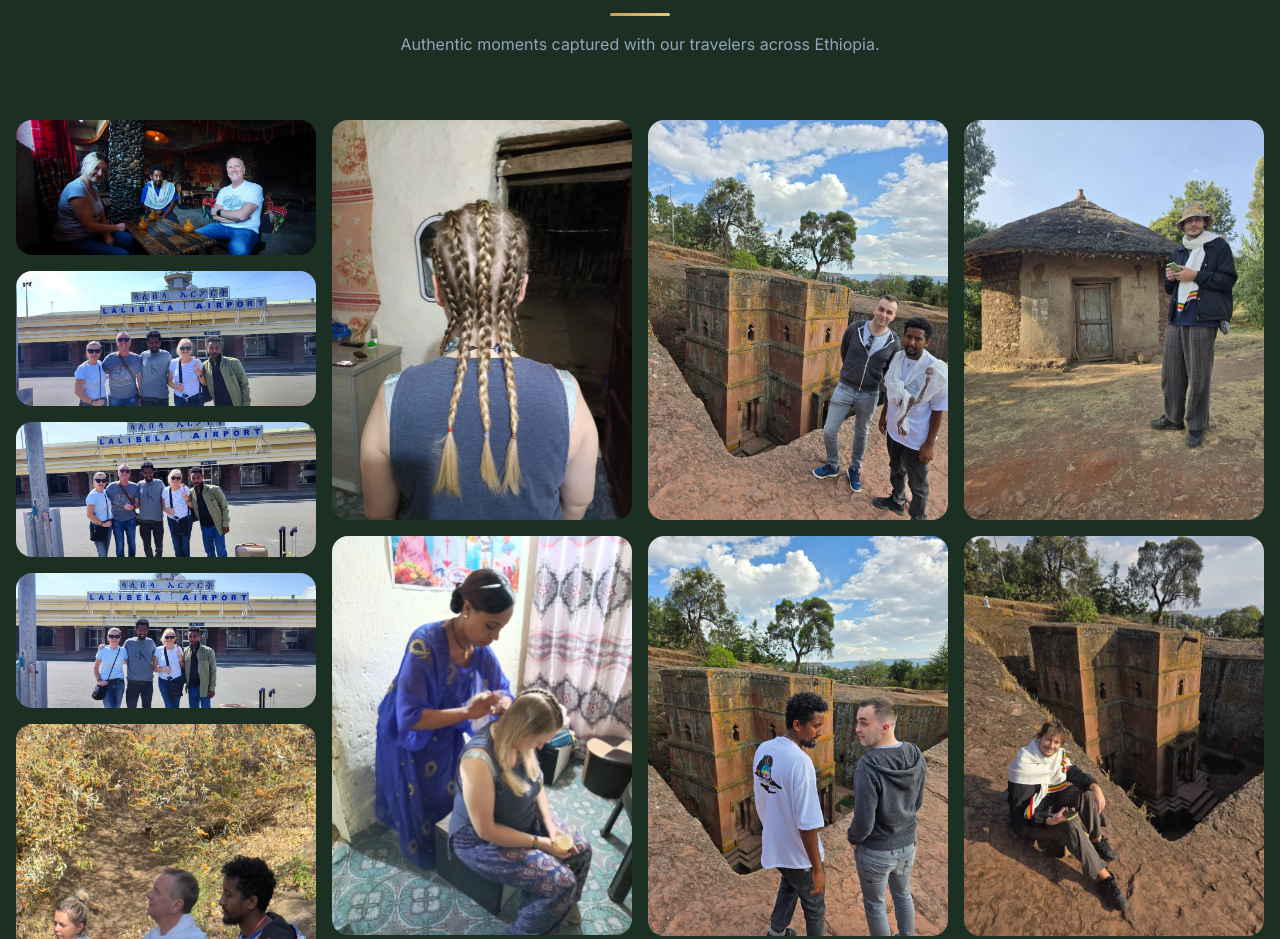
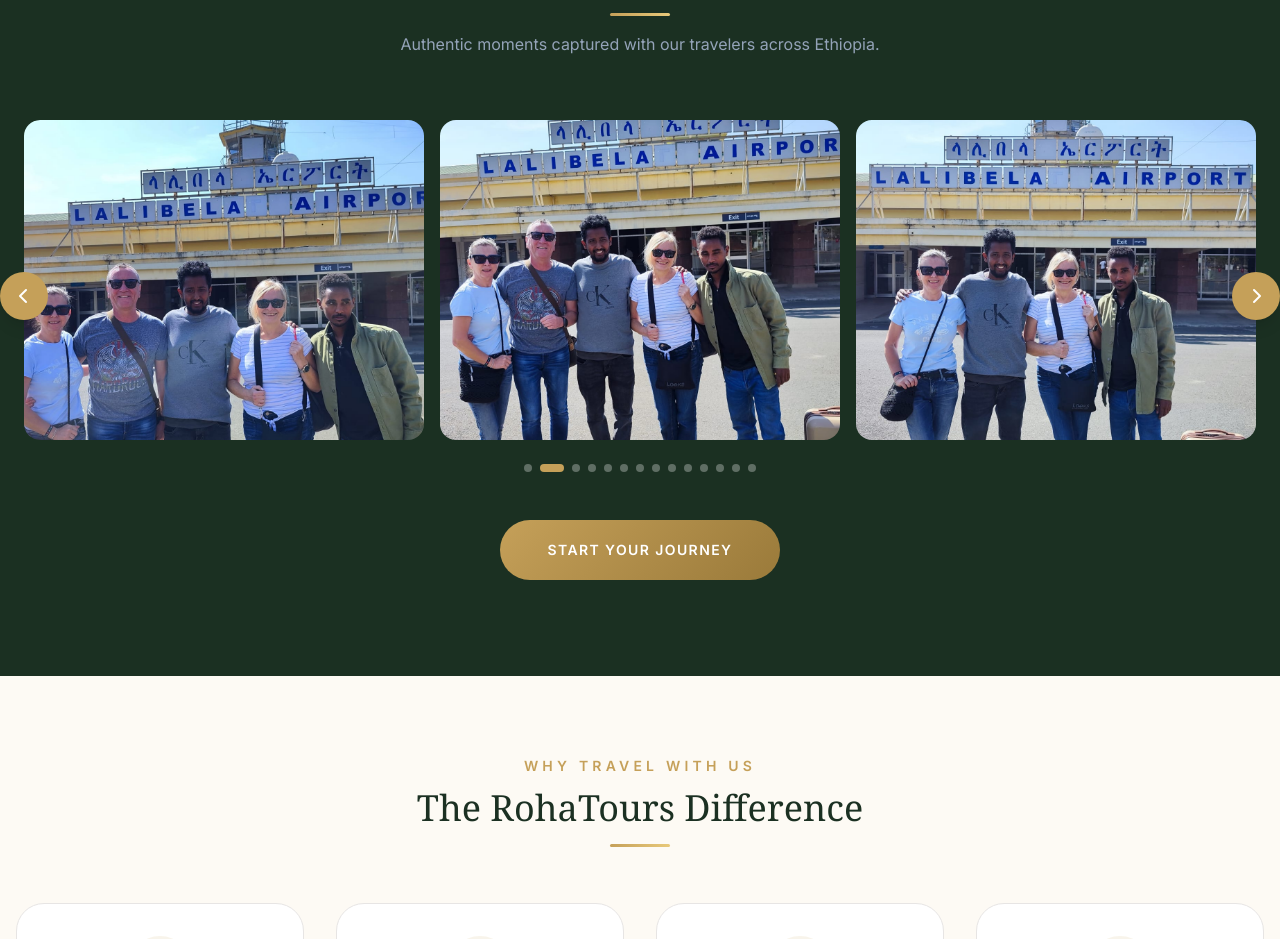
Before and after one commit to kalebmisaw58-lgtm/rohatours, a website: page index.html in a window 1280 px wide. Shown: the part 1971-2910 px from the top of the page. Drawn offline with nearby package versions, Linux system fonts and the light colour scheme; a web font is replaced by a local one.

Commit message:
Replace masonry grid with auto-advancing slideshow with manual controls and touch support

```diff
--- a/index.html
+++ b/index.html
@@ -591,60 +591,80 @@
                     <p class="text-slate-400 mt-4 max-w-xl mx-auto">Authentic moments captured with our travelers across Ethiopia.</p>
                 </div>
 
-                <!-- Masonry-style photo grid -->
-                <div id="traveler-grid" class="columns-2 md:columns-3 lg:columns-4 gap-4 space-y-4">
-                    <div class="gallery-item rounded-2xl overflow-hidden break-inside-avoid">
-                        <img src="/Public/IMG-20241225-WA0003.jpg" loading="lazy" class="w-full object-cover hover:scale-105 transition duration-700" alt="Travelers exploring Ethiopia with RohaTours, Christmas 2024">
-                    </div>
-                    <div class="gallery-item rounded-2xl overflow-hidden break-inside-avoid">
-                        <img src="/Public/IMG-20241225-WA0008.jpg" loading="lazy" class="w-full object-cover hover:scale-105 transition duration-700" alt="RohaTours group at an Ethiopian landmark, December 2024">
-                    </div>
-                    <div class="gallery-item rounded-2xl overflow-hidden break-inside-avoid">
-                        <img src="/Public/IMG-20241225-WA0010.jpg" loading="lazy" class="w-full object-cover hover:scale-105 transition duration-700" alt="Private tour experience in Ethiopia, December 2024">
-                    </div>
-                    <div class="gallery-item rounded-2xl overflow-hidden break-inside-avoid">
-                        <img src="/Public/IMG-20241225-WA0011.jpg" loading="lazy" class="w-full object-cover hover:scale-105 transition duration-700" alt="Travelers on a RohaTours expedition, December 2024">
-                    </div>
-                    <div class="gallery-item rounded-2xl overflow-hidden break-inside-avoid">
-                        <img src="/Public/IMG-20250103-WA0001.jpg" loading="lazy" class="w-full object-cover hover:scale-105 transition duration-700" alt="RohaTours cultural experience, January 2025">
-                    </div>
-                    <div class="gallery-item rounded-2xl overflow-hidden break-inside-avoid">
-                        <img src="/Public/IMG-20250127-WA0009.jpg" loading="lazy" class="w-full object-cover hover:scale-105 transition duration-700" alt="Travelers discovering Ethiopia with RohaTours, January 2025">
-                    </div>
-                    <div class="gallery-item rounded-2xl overflow-hidden break-inside-avoid">
-                        <img src="/Public/IMG-20250127-WA0011.jpg" loading="lazy" class="w-full object-cover hover:scale-105 transition duration-700" alt="Private expedition in Ethiopia, January 2025">
-                    </div>
-                    <div class="gallery-item rounded-2xl overflow-hidden break-inside-avoid">
-                        <img src="/Public/IMG-20250127-WA0012.jpg" loading="lazy" class="w-full object-cover hover:scale-105 transition duration-700" alt="RohaTours guided tour moment, January 2025">
-                    </div>
-                    <div class="gallery-item rounded-2xl overflow-hidden break-inside-avoid">
-                        <img src="/Public/IMG-20250214-WA0002.jpg" loading="lazy" class="w-full object-cover hover:scale-105 transition duration-700" alt="Travelers at an Ethiopian heritage site, February 2025">
-                    </div>
-                    <div class="gallery-item rounded-2xl overflow-hidden break-inside-avoid">
-                        <img src="/Public/IMG-20250214-WA0011.jpg" loading="lazy" class="w-full object-cover hover:scale-105 transition duration-700" alt="RohaTours authentic Ethiopia experience, February 2025">
-                    </div>
-                    <div class="gallery-item rounded-2xl overflow-hidden break-inside-avoid">
-                        <img src="/Public/IMG-20251007-WA0006.jpg" loading="lazy" class="w-full object-cover hover:scale-105 transition duration-700" alt="RohaTours expedition in the Ethiopian highlands, October 2025">
-                    </div>
-                    <div class="gallery-item rounded-2xl overflow-hidden break-inside-avoid">
-                        <img src="/Public/IMG-20251129-WA0000.jpg" loading="lazy" class="w-full object-cover hover:scale-105 transition duration-700" alt="Travelers on a private RohaTours journey, November 2025">
-                    </div>
-                    <div class="gallery-item rounded-2xl overflow-hidden break-inside-avoid">
-                        <img src="/Public/IMG-20251129-WA0004.jpg" loading="lazy" class="w-full object-cover hover:scale-105 transition duration-700" alt="Cultural immersion tour with RohaTours, November 2025">
-                    </div>
-                    <div class="gallery-item rounded-2xl overflow-hidden break-inside-avoid">
-                        <img src="/Public/IMG-20251129-WA0005.jpg" loading="lazy" class="w-full object-cover hover:scale-105 transition duration-700" alt="RohaTours group exploring Ethiopia, November 2025">
-                    </div>
-                    <div class="gallery-item rounded-2xl overflow-hidden break-inside-avoid">
-                        <img src="/Public/1740917821723.jpg" loading="lazy" class="w-full object-cover hover:scale-105 transition duration-700" alt="RohaTours private expedition in Ethiopia">
-                    </div>
-                    <div class="gallery-item rounded-2xl overflow-hidden break-inside-avoid">
-                        <img src="/Public/IMG-20230128-WA0014.jpg" loading="lazy" class="w-full object-cover hover:scale-105 transition duration-700" alt="Early RohaTours expedition, January 2023">
-                    </div>
+                <!-- Slideshow -->
+                <div class="relative" id="experienceSlider">
+                    <!-- Track -->
+                    <div id="sliderTrack" class="overflow-hidden rounded-3xl">
+                        <div id="sliderInner" class="flex transition-transform duration-500 ease-in-out" style="will-change: transform;">
+                            <div class="slide flex-shrink-0 w-full md:w-1/2 lg:w-1/3 px-2">
+                                <img src="/Public/IMG-20241225-WA0003.jpg" loading="lazy" class="w-full h-80 object-cover rounded-2xl cursor-pointer" alt="Travelers exploring Ethiopia with RohaTours, Christmas 2024" onclick="openLightbox(this.src)">
+                            </div>
+                            <div class="slide flex-shrink-0 w-full md:w-1/2 lg:w-1/3 px-2">
+                                <img src="/Public/IMG-20241225-WA0008.jpg" loading="lazy" class="w-full h-80 object-cover rounded-2xl cursor-pointer" alt="RohaTours group at an Ethiopian landmark, December 2024" onclick="openLightbox(this.src)">
+                            </div>
+                            <div class="slide flex-shrink-0 w-full md:w-1/2 lg:w-1/3 px-2">
+                                <img src="/Public/IMG-20241225-WA0010.jpg" loading="lazy" class="w-full h-80 object-cover rounded-2xl cursor-pointer" alt="Private tour experience in Ethiopia, December 2024" onclick="openLightbox(this.src)">
+                            </div>
+                            <div class="slide flex-shrink-0 w-full md:w-1/2 lg:w-1/3 px-2">
+                                <img src="/Public/IMG-20241225-WA0011.jpg" loading="lazy" class="w-full h-80 object-cover rounded-2xl cursor-pointer" alt="Travelers on a RohaTours expedition, December 2024" onclick="openLightbox(this.src)">
+                            </div>
+                            <div class="slide flex-shrink-0 w-full md:w-1/2 lg:w-1/3 px-2">
+                                <img src="/Public/IMG-20250103-WA0001.jpg" loading="lazy" class="w-full h-80 object-cover rounded-2xl cursor-pointer" alt="RohaTours cultural experience, January 2025" onclick="openLightbox(this.src)">
+                            </div>
+                            <div class="slide flex-shrink-0 w-full md:w-1/2 lg:w-1/3 px-2">
+                                <img src="/Public/IMG-20250127-WA0009.jpg" loading="lazy" class="w-full h-80 object-cover rounded-2xl cursor-pointer" alt="Travelers discovering Ethiopia with RohaTours, January 2025" onclick="openLightbox(this.src)">
+                            </div>
+                            <div class="slide flex-shrink-0 w-full md:w-1/2 lg:w-1/3 px-2">
+                                <img src="/Public/IMG-20250127-WA0011.jpg" loading="lazy" class="w-full h-80 object-cover rounded-2xl cursor-pointer" alt="Private expedition in Ethiopia, January 2025" onclick="openLightbox(this.src)">
+                            </div>
+                            <div class="slide flex-shrink-0 w-full md:w-1/2 lg:w-1/3 px-2">
+                                <img src="/Public/IMG-20250127-WA0012.jpg" loading="lazy" class="w-full h-80 object-cover rounded-2xl cursor-pointer" alt="RohaTours guided tour moment, January 2025" onclick="openLightbox(this.src)">
+                            </div>
+                            <div class="slide flex-shrink-0 w-full md:w-1/2 lg:w-1/3 px-2">
+                                <img src="/Public/IMG-20250214-WA0002.jpg" loading="lazy" class="w-full h-80 object-cover rounded-2xl cursor-pointer" alt="Travelers at an Ethiopian heritage site, February 2025" onclick="openLightbox(this.src)">
+                            </div>
+                            <div class="slide flex-shrink-0 w-full md:w-1/2 lg:w-1/3 px-2">
+                                <img src="/Public/IMG-20250214-WA0011.jpg" loading="lazy" class="w-full h-80 object-cover rounded-2xl cursor-pointer" alt="RohaTours authentic Ethiopia experience, February 2025" onclick="openLightbox(this.src)">
+                            </div>
+                            <div class="slide flex-shrink-0 w-full md:w-1/2 lg:w-1/3 px-2">
+                                <img src="/Public/IMG-20251007-WA0006.jpg" loading="lazy" class="w-full h-80 object-cover rounded-2xl cursor-pointer" alt="RohaTours expedition in the Ethiopian highlands, October 2025" onclick="openLightbox(this.src)">
+                            </div>
+                            <div class="slide flex-shrink-0 w-full md:w-1/2 lg:w-1/3 px-2">
+                                <img src="/Public/IMG-20251129-WA0000.jpg" loading="lazy" class="w-full h-80 object-cover rounded-2xl cursor-pointer" alt="Travelers on a private RohaTours journey, November 2025" onclick="openLightbox(this.src)">
+                            </div>
+                            <div class="slide flex-shrink-0 w-full md:w-1/2 lg:w-1/3 px-2">
+                                <img src="/Public/IMG-20251129-WA0004.jpg" loading="lazy" class="w-full h-80 object-cover rounded-2xl cursor-pointer" alt="Cultural immersion tour with RohaTours, November 2025" onclick="openLightbox(this.src)">
+                            </div>
+                            <div class="slide flex-shrink-0 w-full md:w-1/2 lg:w-1/3 px-2">
+                                <img src="/Public/IMG-20251129-WA0005.jpg" loading="lazy" class="w-full h-80 object-cover rounded-2xl cursor-pointer" alt="RohaTours group exploring Ethiopia, November 2025" onclick="openLightbox(this.src)">
+                            </div>
+                            <div class="slide flex-shrink-0 w-full md:w-1/2 lg:w-1/3 px-2">
+                                <img src="/Public/1740917821723.jpg" loading="lazy" class="w-full h-80 object-cover rounded-2xl cursor-pointer" alt="RohaTours private expedition in Ethiopia" onclick="openLightbox(this.src)">
+                            </div>
+                            <div class="slide flex-shrink-0 w-full md:w-1/2 lg:w-1/3 px-2">
+                                <img src="/Public/IMG-20230128-WA0014.jpg" loading="lazy" class="w-full h-80 object-cover rounded-2xl cursor-pointer" alt="Early RohaTours expedition, January 2023" onclick="openLightbox(this.src)">
+                            </div>
+                        </div>
+                    </div>
+
+                    <!-- Prev / Next buttons -->
+                    <button onclick="sliderMove(-1)" aria-label="Previous"
+                        class="absolute left-0 top-1/2 -translate-y-1/2 -translate-x-4 w-12 h-12 rounded-full flex items-center justify-center shadow-lg transition hover:scale-110 z-10"
+                        style="background: var(--gold)">
+                        <i class="fas fa-chevron-left text-white"></i>
+                    </button>
+                    <button onclick="sliderMove(1)" aria-label="Next"
+                        class="absolute right-0 top-1/2 -translate-y-1/2 translate-x-4 w-12 h-12 rounded-full flex items-center justify-center shadow-lg transition hover:scale-110 z-10"
+                        style="background: var(--gold)">
+                        <i class="fas fa-chevron-right text-white"></i>
+                    </button>
+
+                    <!-- Dot indicators -->
+                    <div id="sliderDots" class="flex justify-center gap-2 mt-6"></div>
                 </div>
 
                 <!-- CTA -->
-                <div class="text-center mt-16">
+                <div class="text-center mt-12">
                     <a href="#booking" class="btn-gold px-12 py-5 rounded-full text-sm font-bold uppercase tracking-widest inline-block">Start Your Journey</a>
                 </div>
             </div>
@@ -2099,6 +2119,93 @@
         }
         document.addEventListener('keydown', e => { if (e.key === 'Escape') { closeLightbox(); closeDestinationModal(); } });
 
+        // ===== EXPERIENCE SLIDESHOW =====
+        (function() {
+            const SLIDES_VISIBLE = () => window.innerWidth >= 1024 ? 3 : window.innerWidth >= 768 ? 2 : 1;
+            const inner = document.getElementById('sliderInner');
+            const dotsContainer = document.getElementById('sliderDots');
+            if (!inner) return;
+
+            const slides = inner.querySelectorAll('.slide');
+            const total = slides.length;
+            let current = 0;
+            let autoTimer = null;
+
+            // Set slide widths dynamically
+            function setWidths() {
+                const vis = SLIDES_VISIBLE();
+                slides.forEach(s => s.style.width = (100 / vis) + '%');
+            }
+
+            // Build dots
+            function buildDots() {
+                dotsContainer.innerHTML = '';
+                const vis = SLIDES_VISIBLE();
+                const count = total - vis + 1;
+                for (let i = 0; i < count; i++) {
+                    const d = document.createElement('button');
+                    d.className = 'w-2 h-2 rounded-full transition-all duration-300';
+                    d.style.background = i === 0 ? 'var(--gold)' : 'rgba(255,255,255,0.3)';
+                    d.setAttribute('aria-label', `Go to slide ${i + 1}`);
+                    d.addEventListener('click', () => goTo(i));
+                    dotsContainer.appendChild(d);
+                }
+            }
+
+            function updateDots() {
+                const dots = dotsContainer.querySelectorAll('button');
+                dots.forEach((d, i) => {
+                    d.style.background = i === current ? 'var(--gold)' : 'rgba(255,255,255,0.3)';
+                    d.style.width = i === current ? '24px' : '8px';
+                });
+            }
+
+            function goTo(index) {
+                const vis = SLIDES_VISIBLE();
+                const max = total - vis;
+                current = Math.max(0, Math.min(index, max));
+                const slideW = inner.querySelector('.slide').offsetWidth;
+                inner.style.transform = `translateX(-${current * slideW}px)`;
+                updateDots();
+            }
+
+            window.sliderMove = function(dir) {
+                resetAuto();
+                goTo(current + dir);
+            };
+
+            function resetAuto() {
+                clearInterval(autoTimer);
+                autoTimer = setInterval(() => {
+                    const vis = SLIDES_VISIBLE();
+                    const max = total - vis;
+                    goTo(current >= max ? 0 : current + 1);
+                }, 4000);
+            }
+
+            // Touch/swipe support
+            let touchStartX = 0;
+            inner.addEventListener('touchstart', e => { touchStartX = e.touches[0].clientX; }, { passive: true });
+            inner.addEventListener('touchend', e => {
+                const diff = touchStartX - e.changedTouches[0].clientX;
+                if (Math.abs(diff) > 50) { resetAuto(); goTo(current + (diff > 0 ? 1 : -1)); }
+            }, { passive: true });
+
+            // Init
+            setWidths();
+            buildDots();
+            updateDots();
+            resetAuto();
+
+            // Pause on hover
+            const slider = document.getElementById('experienceSlider');
+            slider.addEventListener('mouseenter', () => clearInterval(autoTimer));
+            slider.addEventListener('mouseleave', resetAuto);
+
+            // Recalculate on resize
+            window.addEventListener('resize', () => { setWidths(); buildDots(); goTo(current); });
+        })();
+
         // Lazy image fade-in
         document.addEventListener('DOMContentLoaded', () => {
             document.querySelectorAll('img[loading="lazy"]').forEach(img => {
```
